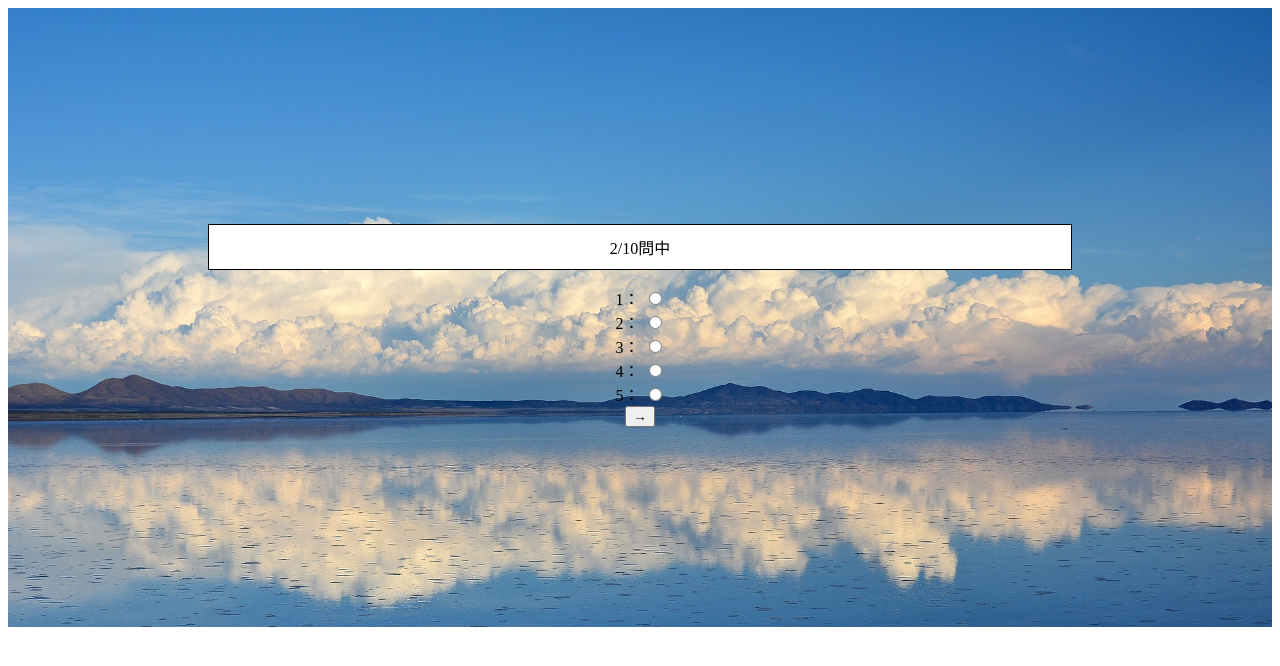
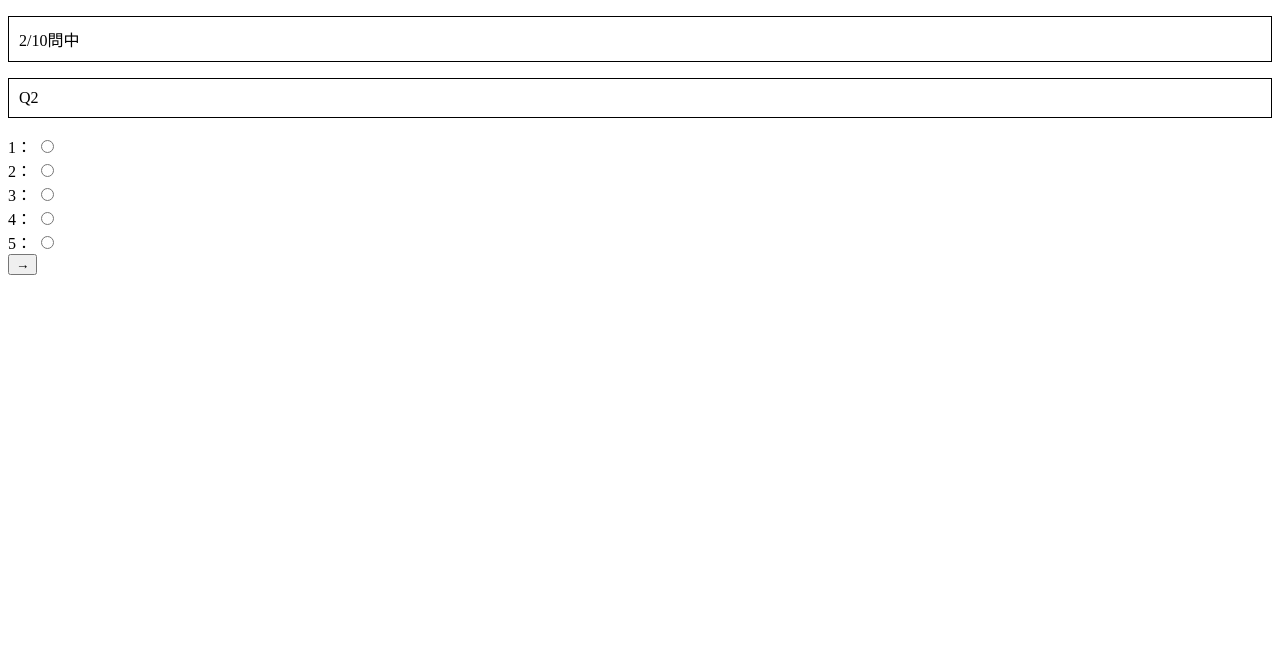
Before and after one commit to narumi-k/hitoiki, a Flask app: template templates/question2.html in a window 1280 px wide. Shown: the top 666 px of the page. Run offline with Flask 2, Linux system fonts and the light colour scheme; the template is opened without the code that fills it, so the values that code supplies are empty.

Commit message:
ｈｔｍｌの変更

```diff
--- a/templates/question1.html
+++ b/templates/question1.html
@@ -1,9 +1,7 @@
 {% extends 'base.html' %}
 {% block content %}
 
-<div class="container">
-    <form action="/question1" method="POST">
-
+<!-- <div class="container"> -->
     <p>1/10問中</p>
     <p>Q１<br>最近Happyな事はありましたか？</p>
     <form action="/one" method="POST" enctype="multipart/form-data">
@@ -31,6 +29,6 @@
             <input type="submit" class="next" value="→">
 		</div>
     </form>
-</div>
+<!-- </div> -->
 
 {% endblock %}
--- a/templates/question2.html
+++ b/templates/question2.html
@@ -1,11 +1,9 @@
 {% extends 'base.html' %}
 {% block content %}
 
-<div class="container">
-    <form action="/question2">
-
+<!-- <div class="container">> -->
         <p>2/10問中</p>
-
+        <p>Q2<br></p>
     <form action="/two" method="POST" enctype="multipart/form-data">
 		<div>
 			<label for="r1">1：</label>
@@ -31,6 +29,6 @@
             <input type="submit" class="next" value="→">
 		</div>
     </form>
-</div>
+<!-- </div> -->
 
 {% endblock %}
```
Also changed, not shown: hitoiki.db.
